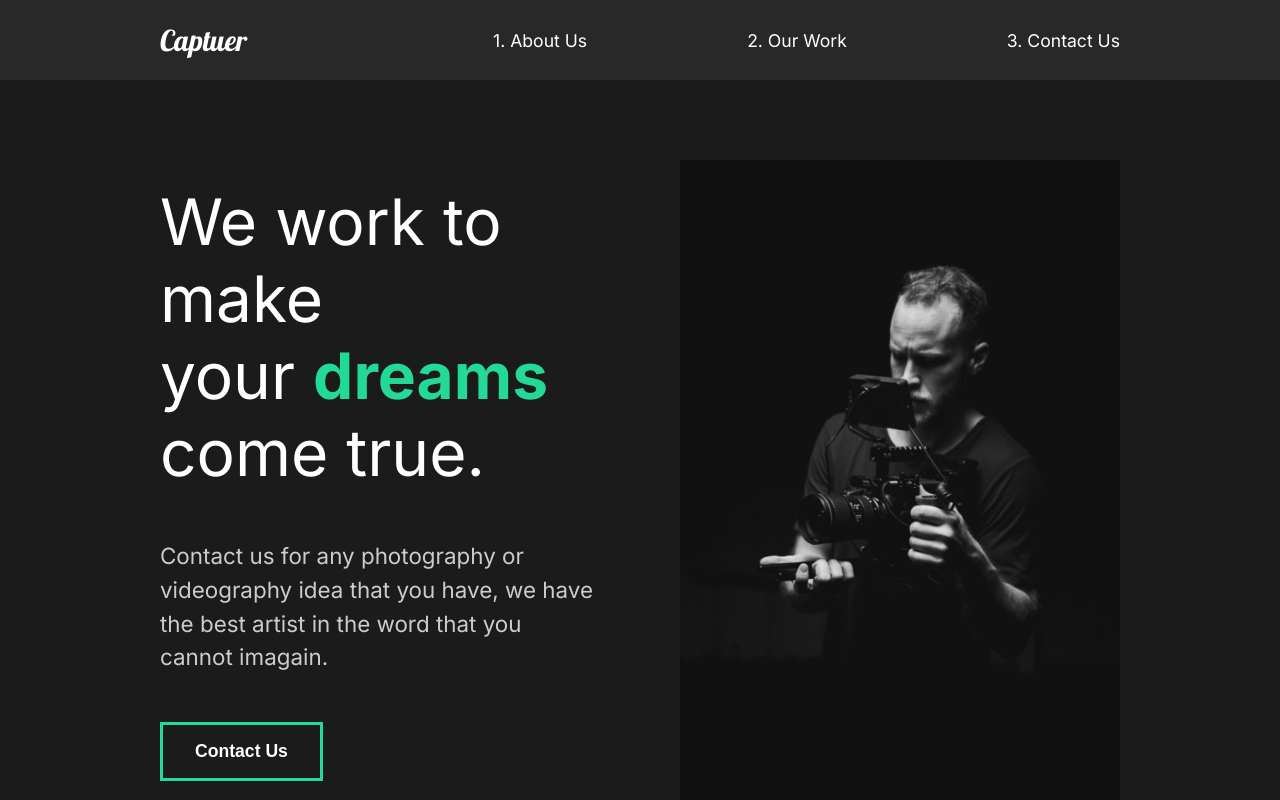
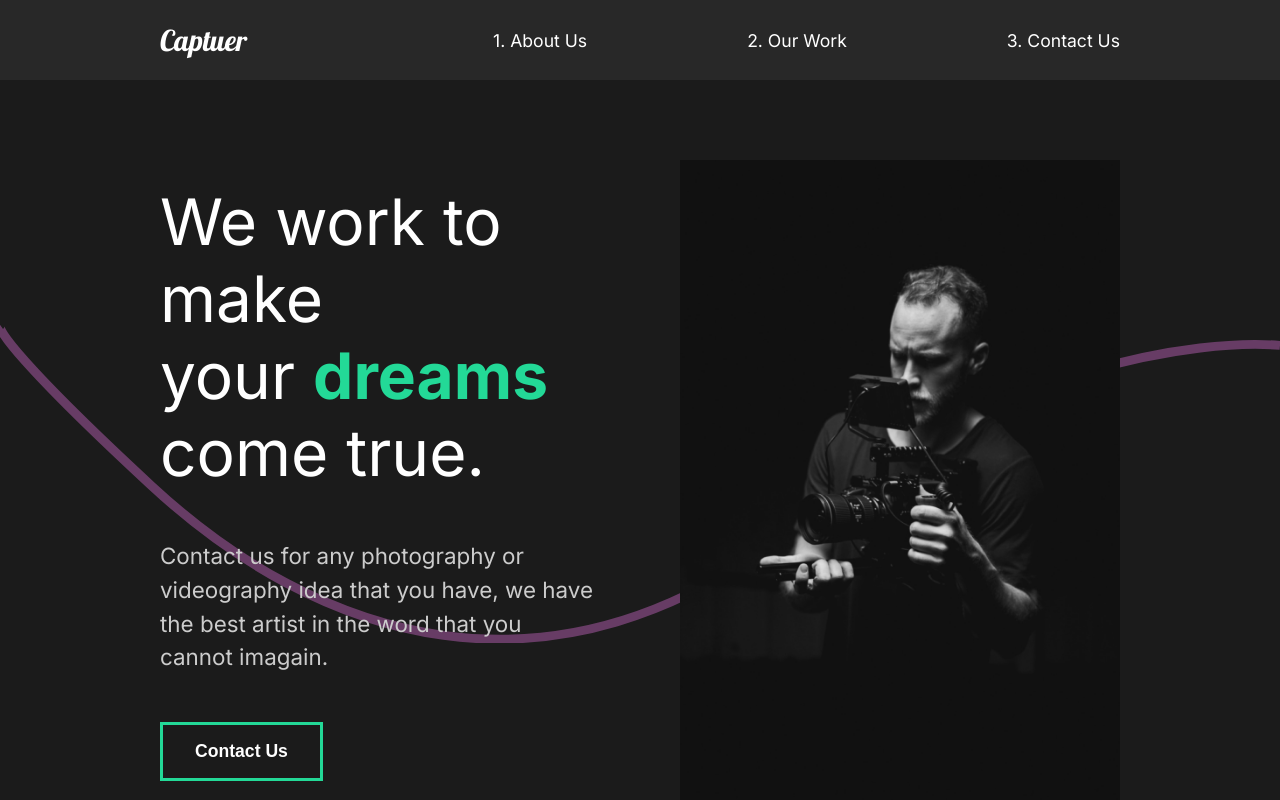
Before and after one commit to navidabdi/portfolio-react, a React (Create React App) app: page / in a window 1280 px wide. Shown: the top 800 px of the page. Built offline with nearby package versions, Linux system fonts and the light colour scheme.

Commit message:
15. Add Wave

```diff
--- a/src/components/AboutSection.js
+++ b/src/components/AboutSection.js
@@ -1,5 +1,6 @@
-import react from "react";
+import React from "react";
 import home1 from "../img/home1.png";
+import Wave from "./Wave";
 // Styled
 import styled from "styled-components";
 import { StyleLayout } from "../styles.js";
@@ -36,6 +37,7 @@
       <div className="image">
         <motion.img variants={photoAnimate} src={home1} alt="guy with a camera" />
       </div>
+      <Wave />
     </StyleLayout>
   );
 };
--- /dev/null
+++ b/src/components/Wave.js
@@ -0,0 +1,31 @@
+import React from "react";
+import styled from "styled-components";
+import { motion } from "framer-motion";
+
+const Wave = () => {
+  return (
+    <StyledWave
+      viewBox="0 0 1440 363"
+      fill="none"
+      xmlns="http://www.w3.org/2000/svg"
+    >
+      <motion.path
+        initial={{ pathLength: 0, pathOffset: 1 }}
+        animate={{ pathLength: 1, pathOffset: 0 }}
+        transition={{ duration: 1 }}
+        d="M1440 27.4774C1352.73 19.8184 1122.41 49.0556 899.331 227.276C620.48 450.052 354.282 355.647 170.328 185.318C23.165 49.0556 -4.21721 8.32998 0.487081 5"
+        stroke="#D96ED4"
+        strokeOpacity="0.4"
+        strokeWidth="10"
+      />
+    </StyledWave>
+  );
+};
+
+const StyledWave = styled.svg`
+  position: absolute;
+  left: 0;
+  z-index: 1;
+`;
+
+export default Wave;
--- a/src/styles.js
+++ b/src/styles.js
@@ -11,6 +11,7 @@
   .description {
     flex: 1;
     padding-right: 5rem;
+    z-index: 2;
     h2 {
       font-weight: lighter;
     }
@@ -18,7 +19,9 @@
   .image {
     flex: 1;
     overflow: hidden;
+    z-index: 2;
     img {
+
       width: 100%;
       height: 80vh;
       object-fit: cover;
```
